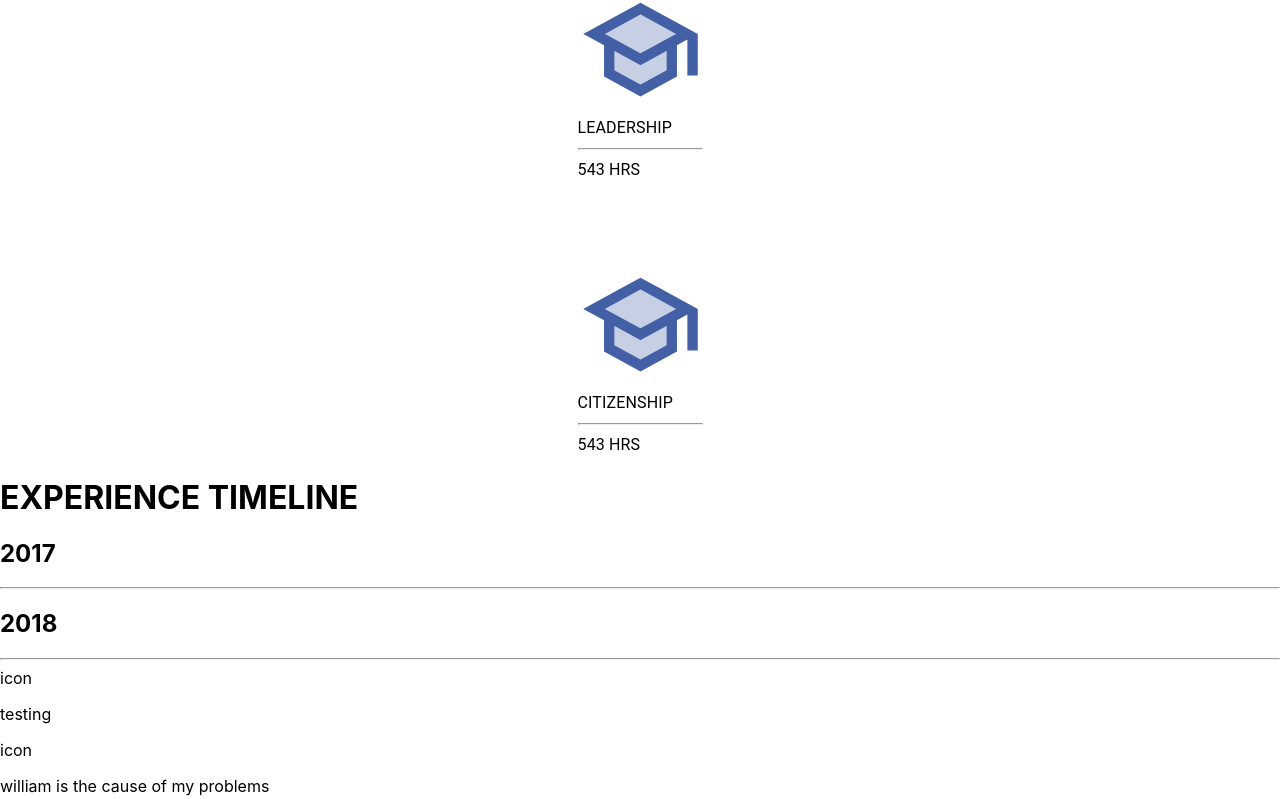
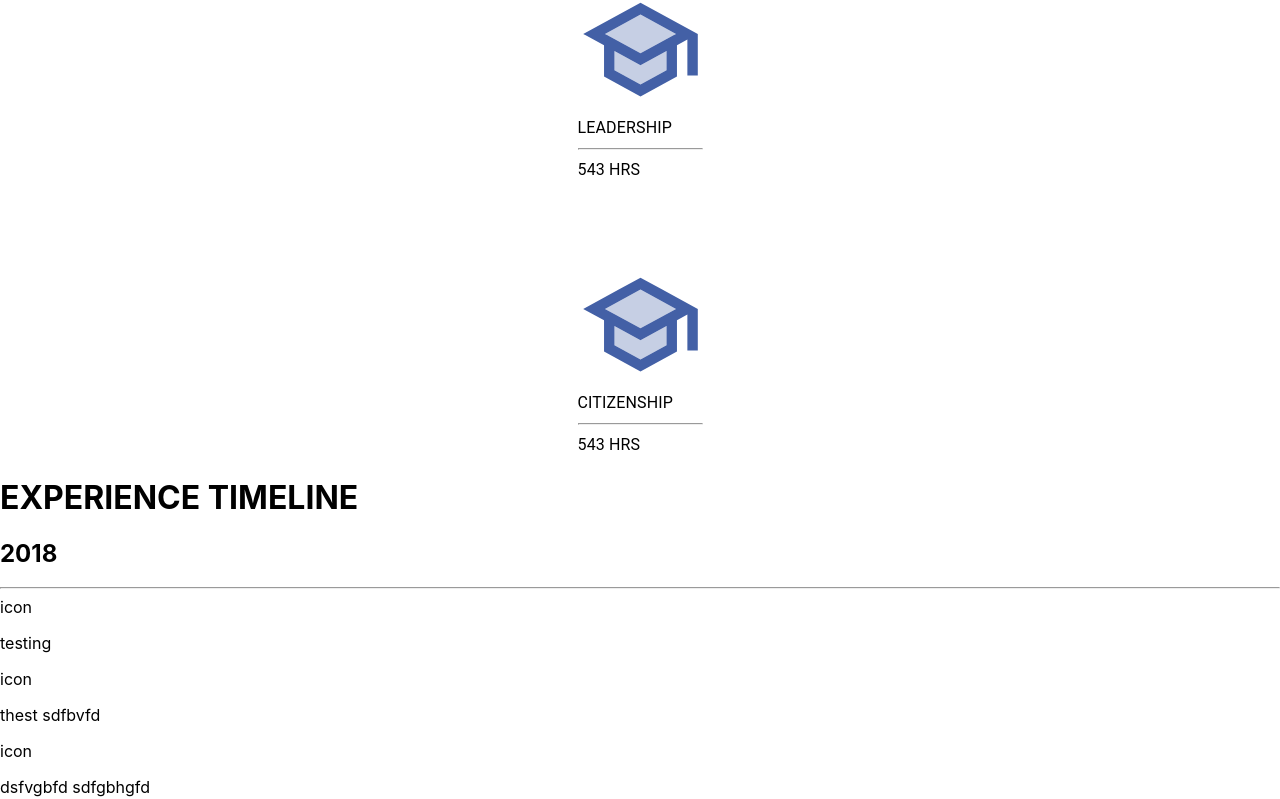
Before and after one commit to hodoash/transcript_ashesi_, a React (Create React App) app: page / in a window 1280 px wide. Shown: the part 1998-2797 px from the top of the page. Built offline with nearby package versions, Linux system fonts and the light colour scheme; data requests are answered from the project's data file.

Commit message:
tweaks on redux test

```diff
--- a/data/db.json
+++ b/data/db.json
@@ -21,7 +21,7 @@
       "refName": "frecy tenkoranfd",
       "discription": "testing",
       "refContact": "sdfvfds@gmsil.com",
-      "year": "",
+      "year": "1",
       "category": "SCHOLARSHIP",
       "isHighlight": false,
       "id": 1
@@ -131,7 +131,7 @@
       "refName": "23432svcxc",
       "discription": "thest sdfbvfd",
       "refContact": "dfgbhg@gmail.com",
-      "year": "",
+      "year": "1",
       "category": "cat2",
       "isHighlight": false,
       "id": 12
@@ -201,7 +201,7 @@
       "refName": "23432svcxc",
       "discription": "dsfvgbfd sdfgbhgfd",
       "refContact": "qwefghgfd@gmail.com",
-      "year": "",
+      "year": "1",
       "category": "SCHOLARSHIP",
       "isHighlight": false,
       "id": 19
@@ -211,7 +211,7 @@
       "refName": "sdfvbvfd dfgfd",
       "discription": "dsfvgbfd sdfgbhgfd",
       "refContact": "sdfvfds@gmsil.com",
-      "year": "",
+      "year": "1",
       "category": "cat2",
       "isHighlight": false,
       "id": 20
@@ -275,6 +275,26 @@
       "category": "cat2",
       "isHighlight": false,
       "id": 26
+    },
+    {
+      "hours": "2",
+      "refName": "23432svcxc",
+      "discription": "test for yeear 1",
+      "refContact": "qwefghgfd@gmail.com",
+      "year": "1",
+      "category": "SCHOLARSHIP",
+      "isHighlight": false,
+      "id": 27
+    },
+    {
+      "hours": "12",
+      "refName": "sdfvbvfd dfgfd",
+      "discription": "thest one",
+      "refContact": "qwefghgfd@gmail.com",
+      "year": "1",
+      "category": "SCHOLARSHIP",
+      "isHighlight": false,
+      "id": 28
     }
   ],
   "images": [
--- a/src/Components/Mid/MidSection.js
+++ b/src/Components/Mid/MidSection.js
@@ -11,10 +11,10 @@ const MidSection = (props) => {
   return (
     <div>
       <h1>EXPERIENCE TIMELINE</h1>
-      <Timeline year="2017" y="1" />
-      <Timeline year="2018" y="2" />
-      <Timeline year="2019" y="3" />
-      <Timeline year="2020" y="4" />
+      <Timeline year="2018" y="1" />
+      <Timeline year="2019" y="2" />
+      <Timeline year="2020" y="3" />
+      <Timeline year="2021" y="4" />
     </div>
   );
 };
--- a/src/Components/SideForm/InputForm.js
+++ b/src/Components/SideForm/InputForm.js
@@ -1,4 +1,4 @@
-import React,{ Component,useState} from "react";
+import React,{ Component,useState, useCallback} from "react";
 import DragAndDrop from "../DragAndDrop";
 import { createExperiece } from "../../Redux/actions/experienceActions";
 import { connect } from "react-redux";
@@ -46,7 +46,7 @@ class InputForm extends Component {
   // const [isImage,setIsImage]=useState(false);
   // const [image_, setImage] = useState([]); //   const [isHighlight, setHighlight] = useState(false); //false
 
-  // const onDrop = useCallback((acceptedFiles) => {
+  //  onDrop = useCallback((acceptedFiles) => {
   //   // Loop through accepted files
   //   acceptedFiles.map((file) => {
   //     // Initialize FileReader browser API
@@ -54,13 +54,13 @@ class InputForm extends Component {
   //     // onload callback gets called after the reader reads the file data
   //     reader.onload = function (e) {
   //       // add the image into the state. Since FileReader reading process is asynchronous, its better to get the latest snapshot state (i.e., prevState) and update it.
-  //       setImage((prevState) => [
-  //         ...prevState,
-  //         { id: cuid(), src: e.target.result },
-  //       ]);
-  //       setIsImage(true);
+  //       // setImage((prevState) => [
+  //       //   ...prevState,
+  //       //   { id: cuid(), src: e.target.result },
+  //       // ]);
+  //       // setIsImage(true);
   //       //  console.log(image_);
-  //       setTempImage(e.target.result)
+  //       // setTempImage(e.target.result)
 
   //     };
   //     // Read the file as Data URL (since we accept only images)
@@ -128,6 +128,7 @@ class InputForm extends Component {
         <form className="" onSubmit={this.handleSubmit}>
           <label className="">Year:</label>
           <select value={this.year} id="year" onChange={this.handleChange}>
+            <option value="">Select one</option>
             <option value="1">2018</option>
             <option value="2">2019</option>
             <option value="3">2020</option>
@@ -186,12 +187,12 @@ class InputForm extends Component {
 
           {/* {this.state.isHighlight && (
             <div>
-              <DragAndDrop onChange={(e)=>setImage(e.target.value)} onDrop={onDrop} accept={"image/*"} />
-              {isImage && <UploadedImage image={temp}/>}
+              <DragAndDrop onChange={this.handleChange} onDrop={this.onDrop} accept={"image/*"} />
+              {this.isImage && <UploadedImage image={this.temp}/>}
             </div>
 
-          )}
-           */}
+          )} */}
+
 
           {/* <label className="">Add Data to Transcript</label> */}
           <button>Add to transcript</button>
```
